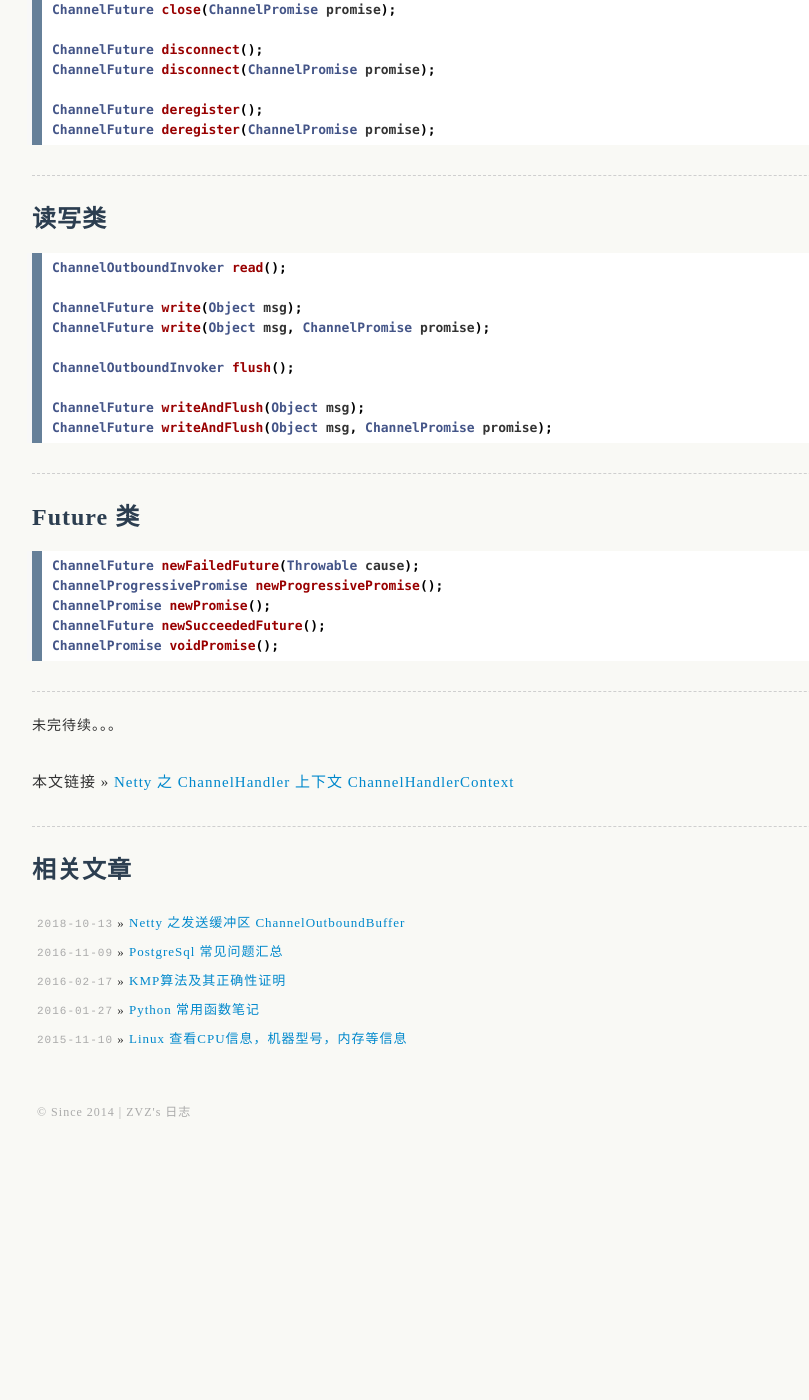
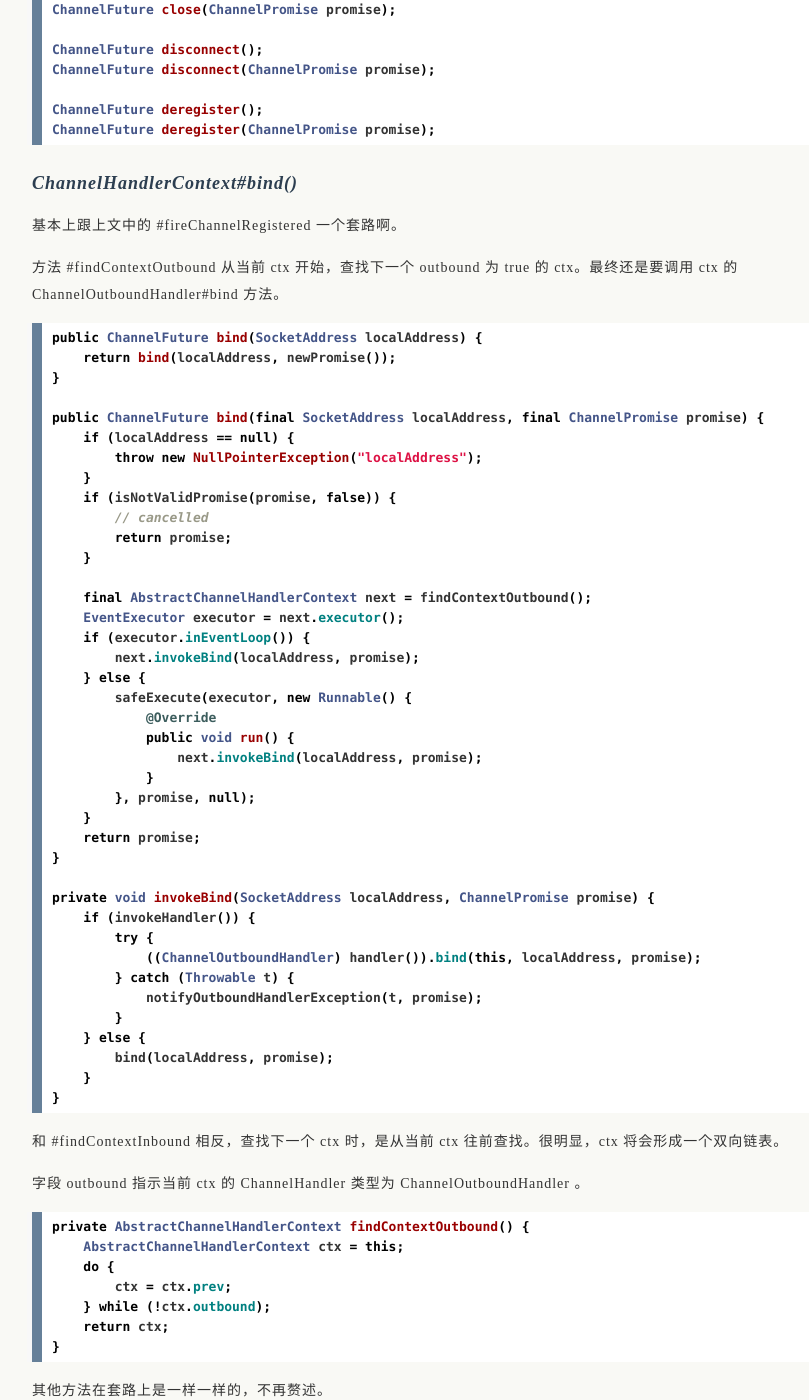
Before and after one commit to uxgnoz/uxgnoz.github.com, a Jekyll site: the page built from _posts/2018-10-14-netty-ChannelHandlerContext.md, in a window 1280 px wide and 1400 px high, scrolled down 2718 px. Shown: the whole window, without its empty margins (173-982 px from the left). Built offline with Jekyll 4.4.1, drawn with Linux system fonts in a browser that asks for light colours; comment, search, counter and statistics services are not loaded; before the commit the page ends 3859 px from its top, so only the background shows below that; some of the changed text lies outside the part shown.

Commit message:
2018-10-14-netty-ChannelHandlerContext.md

```diff
--- a/_posts/2018-10-20-netty-ChannelHandlerContext.md
+++ b/_posts/2018-10-14-netty-ChannelHandlerContext.md
@@ -140,6 +140,70 @@
 ChannelFuture deregister(ChannelPromise promise);
 {% endhighlight %}
 
+### ChannelHandlerContext#bind()
+
+基本上跟上文中的 #fireChannelRegistered 一个套路啊。
+
+方法 #findContextOutbound 从当前 ctx 开始，查找下一个 outbound 为 true 的 ctx。最终还是要调用 ctx 的 ChannelOutboundHandler#bind 方法。
+
+{% highlight java %}
+public ChannelFuture bind(SocketAddress localAddress) {
+    return bind(localAddress, newPromise());
+}
+
+public ChannelFuture bind(final SocketAddress localAddress, final ChannelPromise promise) {
+    if (localAddress == null) {
+        throw new NullPointerException("localAddress");
+    }
+    if (isNotValidPromise(promise, false)) {
+        // cancelled
+        return promise;
+    }
+
+    final AbstractChannelHandlerContext next = findContextOutbound();
+    EventExecutor executor = next.executor();
+    if (executor.inEventLoop()) {
+        next.invokeBind(localAddress, promise);
+    } else {
+        safeExecute(executor, new Runnable() {
+            @Override
+            public void run() {
+                next.invokeBind(localAddress, promise);
+            }
+        }, promise, null);
+    }
+    return promise;
+}
+
+private void invokeBind(SocketAddress localAddress, ChannelPromise promise) {
+    if (invokeHandler()) {
+        try {
+            ((ChannelOutboundHandler) handler()).bind(this, localAddress, promise);
+        } catch (Throwable t) {
+            notifyOutboundHandlerException(t, promise);
+        }
+    } else {
+        bind(localAddress, promise);
+    }
+}
+{% endhighlight %}
+
+和 #findContextInbound 相反，查找下一个 ctx 时，是从当前 ctx 往前查找。很明显，ctx 将会形成一个双向链表。
+
+字段 outbound 指示当前 ctx 的 ChannelHandler 类型为 ChannelOutboundHandler 。
+
+{% highlight java %}
+private AbstractChannelHandlerContext findContextOutbound() {
+    AbstractChannelHandlerContext ctx = this;
+    do {
+        ctx = ctx.prev;
+    } while (!ctx.outbound);
+    return ctx;
+}
+{% endhighlight %}
+
+其他方法在套路上是一样一样的，不再赘述。
+
 ------
 
 ## 读写类
@@ -156,9 +220,80 @@
 ChannelFuture writeAndFlush(Object msg, ChannelPromise promise);
 {% endhighlight %}
 
+### ChannelHandlerContext#read()
+
+略。
+
+### ChannelHandlerContext#write()
+
+#write 最终调用私有方法 $write。
+
+不管中间过程咋样，最终还是去调用 ChannelOutboundHandler#write，#flush 方法。
+
+{% highlight java %}
+private void write(Object msg, boolean flush, ChannelPromise promise) {
+    AbstractChannelHandlerContext next = findContextOutbound();
+    final Object m = pipeline.touch(msg, next);
+    EventExecutor executor = next.executor();
+    if (executor.inEventLoop()) {
+        if (flush) {
+            next.invokeWriteAndFlush(m, promise);
+        } else {
+            next.invokeWrite(m, promise);
+        }
+    } else {
+        AbstractWriteTask task;
+        if (flush) {
+            task = WriteAndFlushTask.newInstance(next, m, promise);
+        }  else {
+            task = WriteTask.newInstance(next, m, promise);
+        }
+        safeExecute(executor, task, promise, m);
+    }
+}
+
+private void invokeWrite(Object msg, ChannelPromise promise) {
+    if (invokeHandler()) {
+        invokeWrite0(msg, promise);
+    } else {
+        write(msg, promise);
+    }
+}
+
+private void invokeWrite0(Object msg, ChannelPromise promise) {
+    try {
+        ((ChannelOutboundHandler) handler()).write(this, msg, promise);
+    } catch (Throwable t) {
+        notifyOutboundHandlerException(t, promise);
+    }
+}
+
+private void invokeWriteAndFlush(Object msg, ChannelPromise promise) {
+    if (invokeHandler()) {
+        invokeWrite0(msg, promise);
+        invokeFlush0();
+    } else {
+        writeAndFlush(msg, promise);
+    }
+}
+
+private void invokeFlush0() {
+    try {
+        ((ChannelOutboundHandler) handler()).flush(this);
+    } catch (Throwable t) {
+        notifyHandlerException(t);
+    }
+}
+
+{% endhighlight %}
+
+### ChannelHandlerContext#flush()
+
+略。
+
 ------
 
-## Future 类
+### Future 类
 
 {% highlight java %}
 ChannelFuture newFailedFuture(Throwable cause);
@@ -168,9 +303,10 @@
 ChannelPromise voidPromise();
 {% endhighlight %}
 
-------
+略。
 
-未完待续。。。
+## 总结
 
-{% highlight java %}
-{% endhighlight %}
+不论 ChannelHandlerContext 想干啥，最终都得落实到 ChannelHandler 上去，它就是个传话筒。
+
+> ChannelHandlerContext 的其他部分我们放到 ChannelPipiline 说。
```
